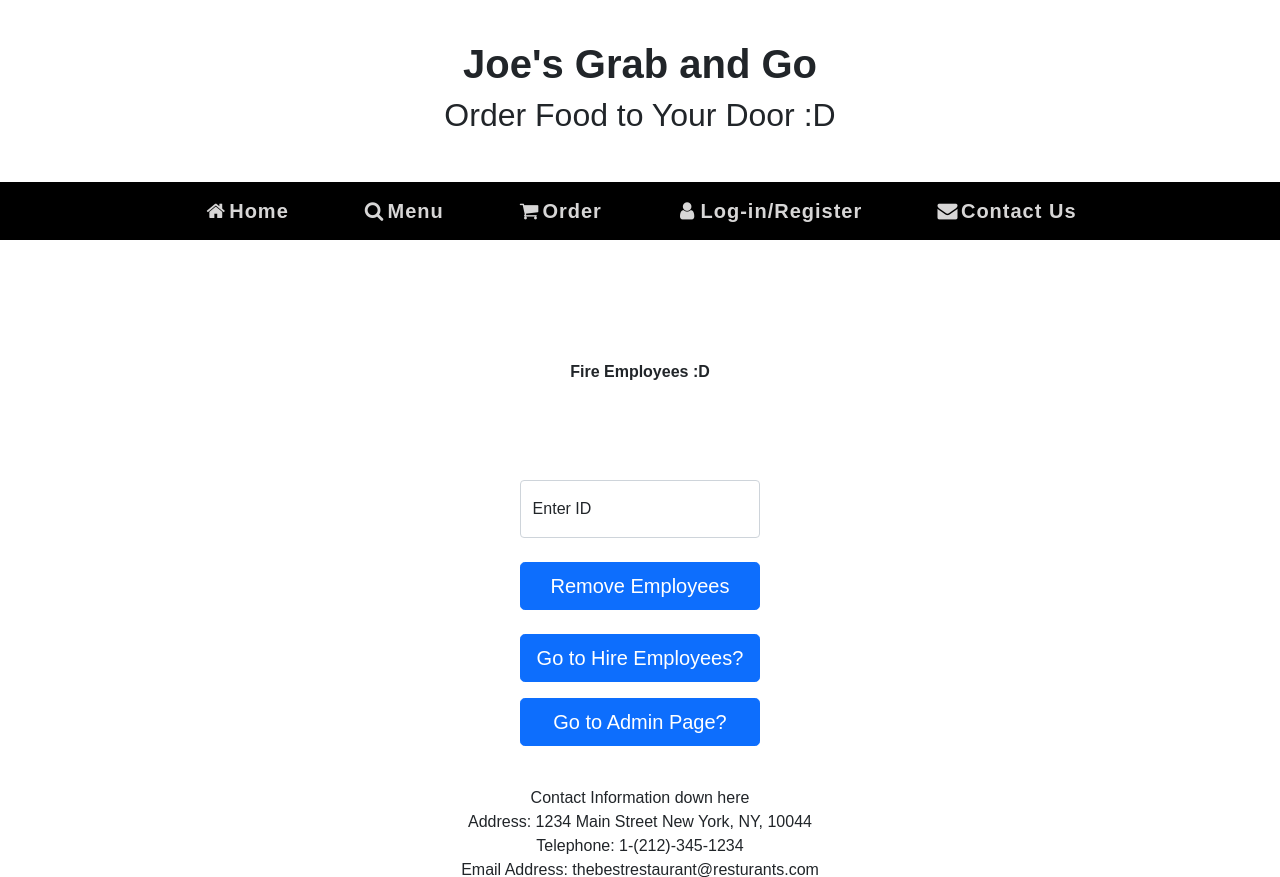
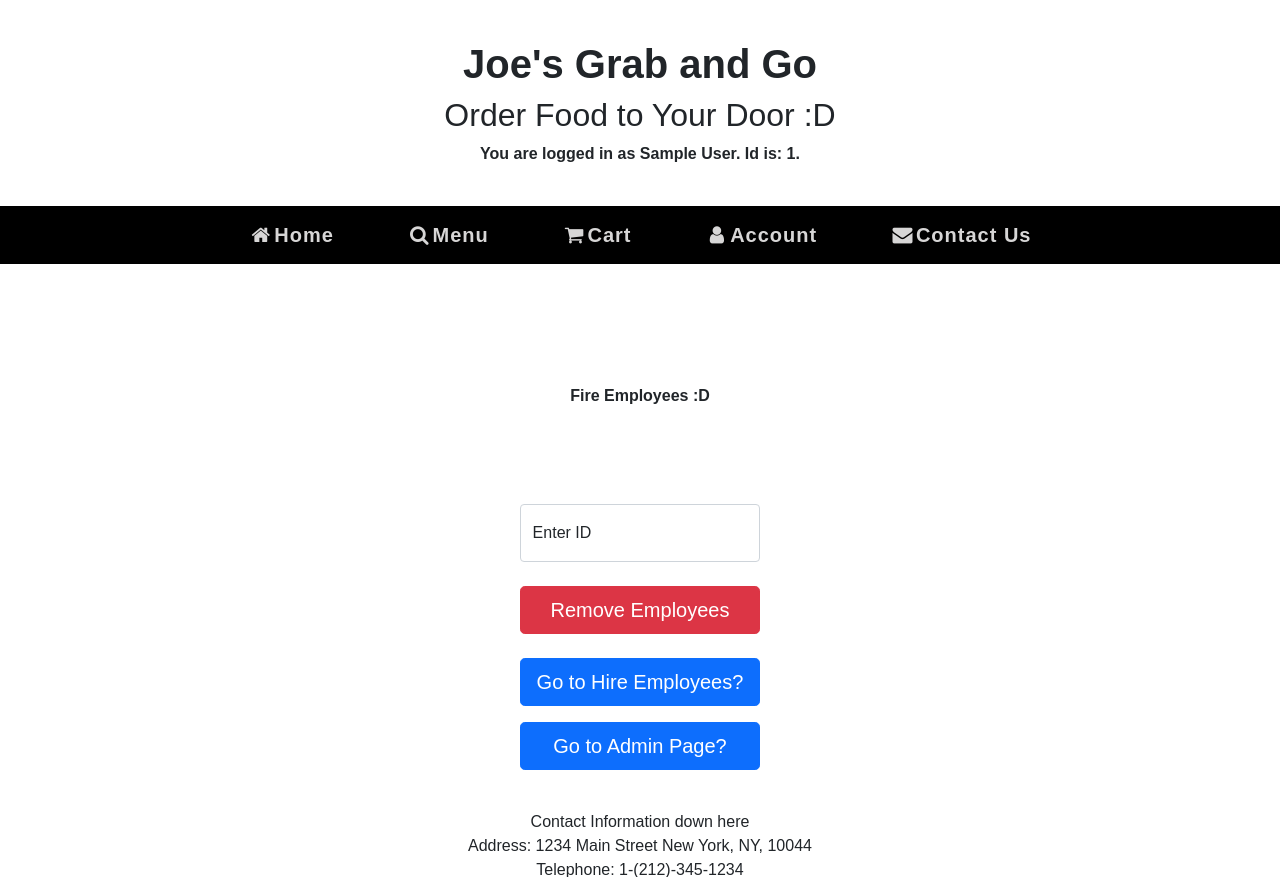
Before and after one commit to azhu000/Joe-s-Grab-and-Go, a Flask app: page /manager_page_fire in a window 1280 px wide. Shown: the top 877 px of the page. Run offline with Flask 2, Linux system fonts and the light colour scheme; a user stored in the database is signed in; tables that the repository leaves empty hold one stand-in row (values such as "Sample post"); parts of the project's set-up code (start-up, migrations or seed data) failed here and were passed over.

Commit message:
changed the nav bar to be correct and button color, i assume function fire/hire works

```diff
--- a/Ali_myqsl_app.py
+++ b/Ali_myqsl_app.py
@@ -603,6 +603,14 @@ def delivery_page():
 
 @app.route('/manager_page_hire', methods = ['GET', 'POST'])
 def manager_page_hire():
+    user = 0
+    users_name = ""
+    if current_user.is_authenticated == True:
+        current_customer = 1
+        user = int(current_user.get_id())
+        users_name = str(current_user.name)
+    else:
+        current_customer = 0
     if request.method == "POST":
         if request.form.get('name') == '' or request.form.get('email') == '' or request.form.get('password') == '' or request.form.get('role') == '' or request.form.get('bizID') == '':
             print("Nothing Posted")
@@ -618,10 +626,18 @@ def manager_page_hire():
             print('Employee Added')
             return redirect(url_for('manager_page_hire'))
 
-    return render_template('manager_page_hire.html')
+    return render_template('manager_page_hire.html', user=user,current_customer=current_customer, users_name=users_name)
 
 @app.route('/manager_page_fire', methods = ['GET', 'POST'])
 def manager_page_fire():
+    user = 0
+    users_name = ""
+    if current_user.is_authenticated == True:
+        current_customer = 1
+        user = int(current_user.get_id())
+        users_name = str(current_user.name)
+    else:
+        current_customer = 0
     if request.method == "POST":
         if request.form.get('id') == '':
             print("Need a non empty ID")
@@ -635,12 +651,20 @@ def manager_page_fire():
             except:
                 print("Firing Failed")
 
-    return render_template('manager_page_fire.html')
+    return render_template('manager_page_fire.html',user=user, users_name=users_name, current_customer=current_customer)
 
 @app.route('/manager_page', methods = ['GET', 'POST']) #the mananger's page
 @login_required
 def manager_page():
     # confirms the user accessing this page is the manager. Can be changed to filter by role="Manager" but too lazy.
+    users = 0
+    users_name = ""
+    if current_user.is_authenticated == True:
+        current_customer = 1
+        users = int(current_user.get_id())
+        users_name = str(current_user.name)
+    else:
+        current_customer = 0
 
     user = employees.query.filter_by(id="1").first()
     if (current_user.get_id() != str(user.id)):
@@ -648,7 +672,7 @@ def manager_page():
         print("You aren't the manager")
         return render_template('home.html')
 
-    return render_template('manager_page.html')
+    return render_template('manager_page.html', users_name=users_name,current_customer=current_customer,users=users)
 
 
 @app.route('/chef_page_rm', methods = ['GET', 'POST']) #the chef's page remove function
--- a/templates/manager_page_fire.html
+++ b/templates/manager_page_fire.html
@@ -144,9 +144,10 @@ section {
     <div class="header">
         <h1><b>Joe's Grab and Go</b></h1>
         <h2>Order Food to  Your Door :D</h2>
+        <div><b>You are logged in as {{users_name}}. Id is: {{user}}.</b></div>
         </div>
 
-        <nav class = "sticky-top"role="navigation">
+        <nav class = "sticky-top" role="navigation">
           <ul id="main-menu">
             <li><a href="{{url_for('home')}}"><i class="fa fa-fw fa-home"></i><b>Home</b></a></li>
             <li><a href="{{url_for('menu_popular')}}"><i class="fa fa-fw fa-search"></i><b>Menu</b></a>
@@ -155,18 +156,25 @@ section {
               </ul>
             </li>
 
-      <li><a href="#"><i class="fa fa-fw fa-shopping-cart"></i><b>Order</b></a>
-        <ul id="sub-menu">
-          <li><a href="{{url_for('cart')}}" aria-label="submenu"><b>Cart</b></a></li>
-          <li><a href="#" aria-label="submenu"><b>Order History</b></a></li>
+            <li><a href="{{url_for('cart')}}"><i class="fa fa-fw fa-shopping-cart"></i><b>Cart</b></a>
+              {%if current_customer == 0%}
 
-        </ul>
               <li><a href="{{url_for('login')}}"><i class="fa fa-fw fa-user"></i><b>Log-in/Register</b></a>
                 <ul id="sub-menu">
                   <li><a href="{{url_for('login')}}" aria-label="submenu"><b>Log-in</b></a></li>
                   <li><a href="{{url_for('register')}}" aria-label="submenu"><b>Register</b></a></li>
                 </ul>
               </li>
+
+              {%elif current_customer == 1%}
+
+              <li><a href="{{url_for('customer_page')}}"><i class="fa fa-fw fa-user"></i><b>Account</b></a>
+                <ul id="sub-menu">
+                  <li><a href="{{url_for('logout')}}" aria-label="submenu"><b>Logout</b></a></li>
+                </ul>
+              </li>
+              {%endif%}
+
               <li><a href="{{url_for('contact')}}"><i class="fa fa-fw fa-envelope"></i><b>Contact Us</b></a></li>
           </ul>
         </nav>
@@ -187,7 +195,7 @@ section {
         </div>
         <br>
 
-        <button class="w-100 btn btn-lg btn-primary" type="submit">Remove Employees</button>
+        <button class="w-100 btn btn-lg btn-danger" type="submit">Remove Employees</button>
         <br>
         <br>
         <p><a class="w-100 btn btn-lg btn-primary" href="{{url_for('manager_page_hire')}}" role="button">Go to Hire Employees?</a>
```
Also changed, not shown: templates/manager_page.html (+14 -5 lines), templates/manager_page_hire.html (+15 -7 lines). Lines whose indentation alone changed are shown as unchanged.
